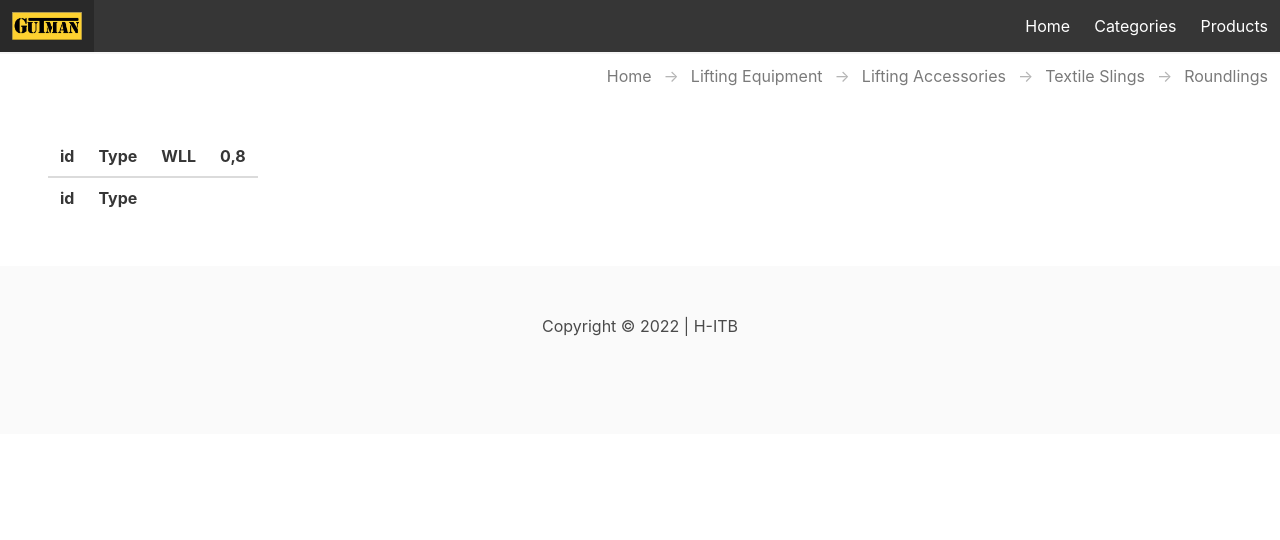
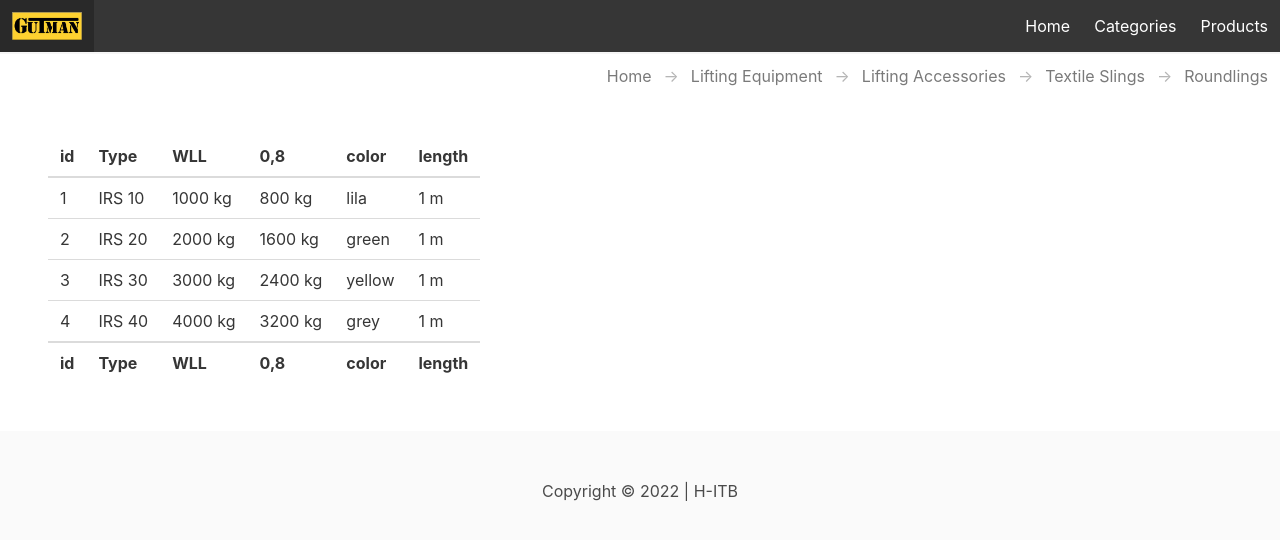
Before and after one commit to cohun/nextGutmanWeb, a Next.js app: page /LiftingEquipment/LiftingAccessories/TextileSlings/RoundSling in a window 1280 px wide. Shown: the top 540 px of the page. Built offline with nearby package versions, Linux system fonts and the light colour scheme.

Commit message:
Roundsling table from json

```diff
--- a/components/Table.js
+++ b/components/Table.js
@@ -1,44 +1,70 @@
 const Table = () => {
   const irsData = [
-    { id: 1, Type: "IRS 10", WLL: "1000 kg", "0,8": "800 kg" },
-    { id: 2, Type: "IRS 20", WLL: "2000 kg", "0,8": "1600 kg" },
-    { id: 3, Type: "IRS 30", WLL: "3000 kg", "0,8": "2400 kg" },
-    { id: 4, Type: "IRS 40", WLL: "4000 kg", "0,8": "3200 kg" },
+    {
+      id: 1,
+      Type: 'IRS 10',
+      WLL: '1000 kg',
+      '0,8': '800 kg',
+      color: 'lila',
+      length: '1 m',
+    },
+    {
+      id: 2,
+      Type: 'IRS 20',
+      WLL: '2000 kg',
+      '0,8': '1600 kg',
+      color: 'green',
+      length: '1 m',
+    },
+    {
+      id: 3,
+      Type: 'IRS 30',
+      WLL: '3000 kg',
+      '0,8': '2400 kg',
+      color: 'yellow',
+      length: '1 m',
+    },
+    {
+      id: 4,
+      Type: 'IRS 40',
+      WLL: '4000 kg',
+      '0,8': '3200 kg',
+      color: 'grey',
+      length: '1 m',
+    },
   ];
-  const kkey = Object.keys(irsData[0]);
-  const dataLength = irsData.length;
-  const kkeyLength = kkey.length;
-  console.log(dataLength, kkeyLength);
+  const tableHead = Object.keys(irsData[0]);
 
   return (
     <section className="section">
       <table className="table">
         <thead>
           <tr>
-            {kkey.map((item) => {
-              return <th key={item}>{item}</th>;
+            {tableHead.map((key) => {
+              return <th key={key}>{key}</th>;
             })}
           </tr>
         </thead>
 
         <tfoot>
           <tr>
-            <th>{kkey[0]}</th>
-            <th>{kkey[1]}</th>
+            {tableHead.map((key) => {
+              return <th key={key}>{key}</th>;
+            })}
           </tr>
         </tfoot>
 
-        {/* <tbody>
+        <tbody>
           {irsData.map((item) => {
             return (
-              <tr key={item[kkey[0]]}>
-                {kkey.map((keys, index) => {
-                  return <td key={item[keys[index]]}>{item[keys[index]]}</td>;
+              <tr key={item[tableHead[0]]}>
+                {tableHead.map((key) => {
+                  return <td key={key}>{item[key]}</td>;
                 })}
               </tr>
             );
           })}
-        </tbody> */}
+        </tbody>
       </table>
     </section>
   );
```
